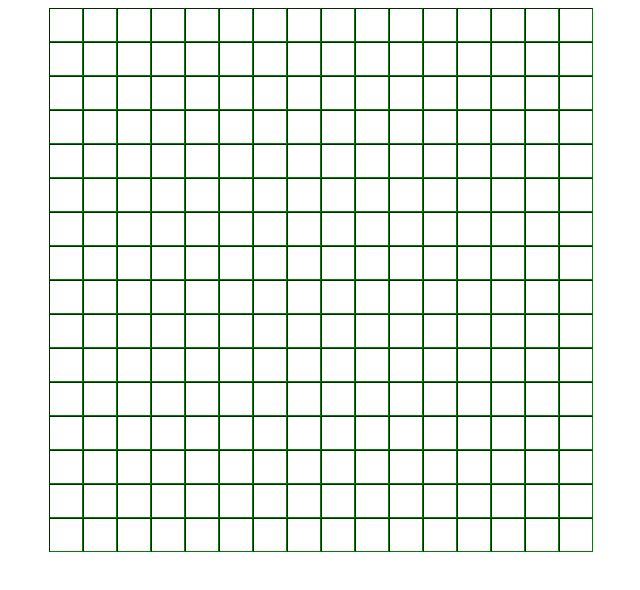
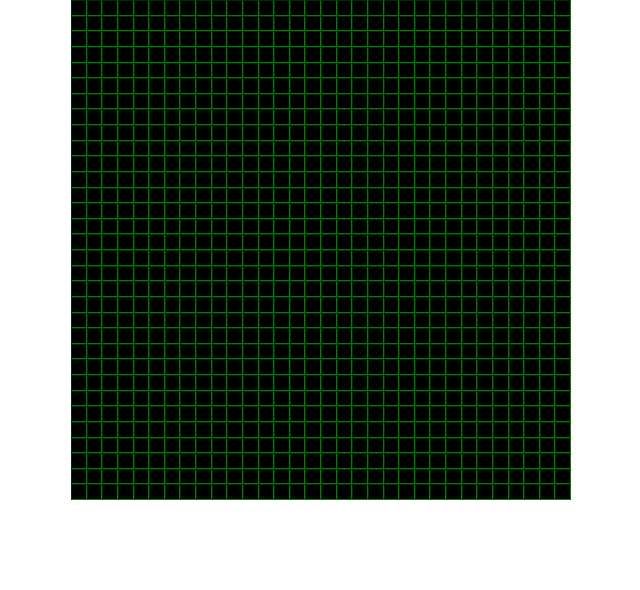
Before and after one commit to jperales64/etch-a-sketch, a plain HTML site: page index.html in a window 1280 px wide. Shown: the whole page, without its empty margins (319-959 px from the left). Drawn offline with Linux system fonts and the light colour scheme.

Commit message:
Grid is now adjustable

```diff
--- a/main.js
+++ b/main.js
@@ -1,51 +1,41 @@
+let numberOfRowsSelected = 32;
+let numberOfColumnsSelected = 32;
+
+const container = document.querySelector('.container');
+
+
 function getRandomColor() {
     var letters = '0123456789ABCDEF';
     var color = '#';
     for (var i = 0; i < 6; i++) {
-      color += letters[Math.floor(Math.random() * 16)];
+        color += letters[Math.floor(Math.random() * 16)];
     }
     return color;
-  }
+}
 
 
-// Create a center tag to center all the elements
-var center = document.createElement('center');
+for (let i = 0; i < numberOfRowsSelected; i++) {
 
-// Create a table element
-var ChessTable = document.createElement('table');
-for (var i = 0; i < 16; i++) {
+    let row = document.createElement('div');
+    row.classList.add('row');
 
-    // Create a row
-    var tr = document.createElement('tr');
-    for (var j = 0; j < 16; j++) {
-
-        // Create a cell
-        var td = document.createElement('td');
-
-        td.setAttribute('class', 'cell whitecell');
-        tr.appendChild(td);
+    for (let j = 0; j < numberOfColumnsSelected; j++) {
+        let unit = document.createElement('div');
+        unit.classList.add('cell', 'blackcell');
+        row.appendChild(unit);
     }
 
-    // Append the row
-    ChessTable.appendChild(tr);
+    container.appendChild(row);
 }
-center.appendChild(ChessTable);
 
-// Modifying table attribute properties
-ChessTable.setAttribute('cellspacing', '0');
+const cells = document.querySelectorAll('.cell');
 
-
-const container = document.querySelector('.container');
-container.appendChild(center);
-
-const squares = document.querySelectorAll('.cell');
-
-squares.forEach((button) => {
+cells.forEach((cell) => {
 
     // and for each one we add a 'mouseover' listener
-    button.addEventListener('mouseover', () => {
+    cell.addEventListener('mouseover', () => {
 
-        button.style.backgroundColor = getRandomColor();
+        cell.style.backgroundColor = getRandomColor();
 
     });
 });
--- a/style.css
+++ b/style.css
@@ -1,12 +1,19 @@
+  * {
+      margin: 0;
+      padding: 0;
+  }
+
   body {
-      text-align: center;
+      display: flex;
+      justify-content: center;
   }
 
   .cell {
-      height: 30px;
-      width: 30px;
       border: 1.5px solid green;
       border-style: inset;
+      flex-grow: 1;
+      flex-shrink: 1;
+      flex-basis: 1;
   }
 
   .blackcell {
@@ -16,3 +23,21 @@
   .whitecell {
       background-color: white;
   }
+
+  .container {
+      background-color: black;
+      width: 500px;
+      height: 500px;
+      display: flex;
+      flex-direction: column;
+      background-color: purple;
+      justify-content: center;
+      align-content: stretch;
+  }
+
+  .row {
+      display: flex;
+      flex-grow: 1;
+      flex-shrink: 1;
+      flex-basis: 1;
+  }
```
Also changed, not shown: index.html (line endings or trailing spaces).
